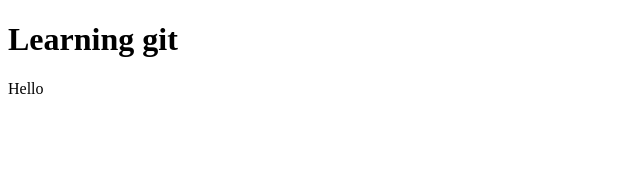
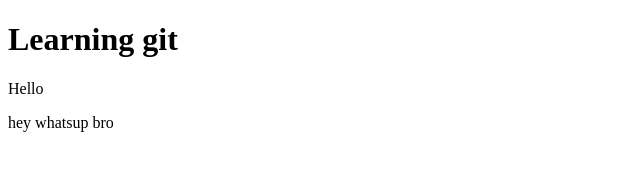
Before and after one commit to pooja5-creator/learning-git, a plain HTML site: page index.html in a window 1280 px wide. Shown: the whole page, without its empty margins (0-640 px from the left). Drawn offline with Linux system fonts and the light colour scheme.

Commit message:
add console.log hii

```diff
--- a/index.html
+++ b/index.html
@@ -8,5 +8,6 @@
 <body>
  <h1>Learning git</h1>
  <p>Hello</p>
+ <p>hey whatsup bro</p>
 </body>
 </html>
--- a/script.js
+++ b/script.js
@@ -0,0 +1 @@
+console.log("hii");
```
